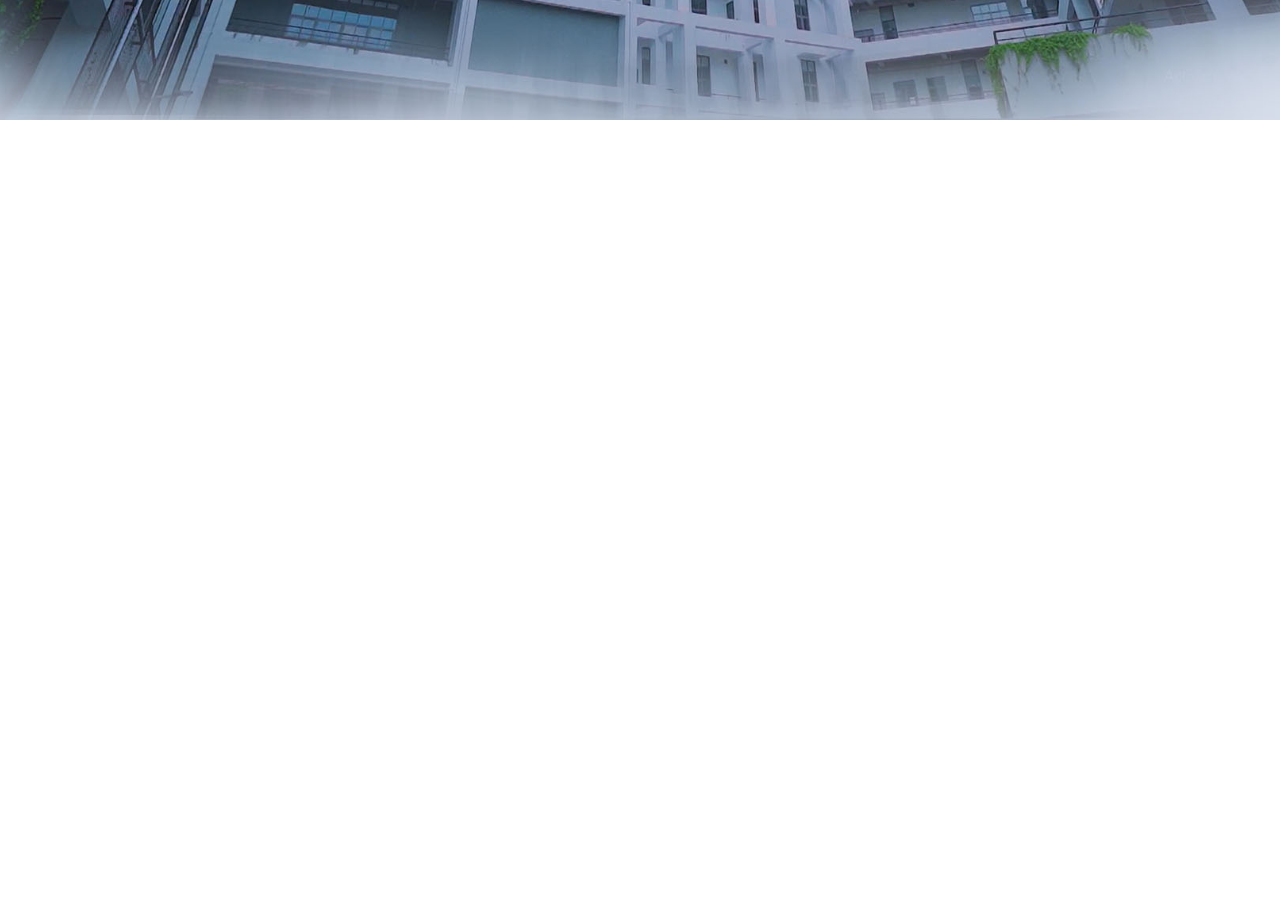
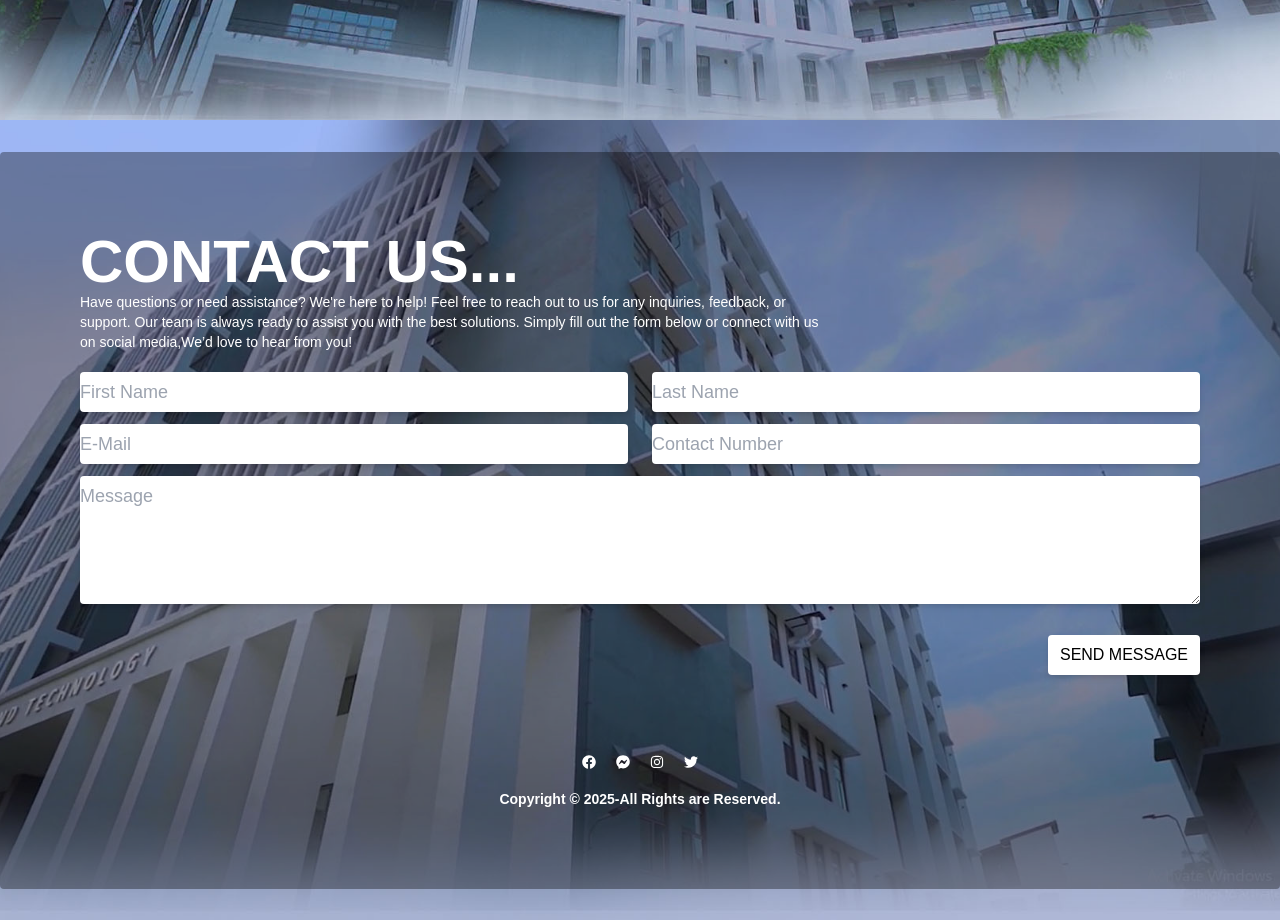
Before and after one commit to zaplink/HallEase-New, a Next.js app: page / in a window 1280 px wide. Shown: the part 680-1600 px from the top of the page. Before the commit the page ends 800 px from the top, so only its background shows below. Built offline with nearby package versions, Linux system fonts and the light colour scheme.

Commit message:
Create Contact page

```diff
--- a/src/app/page.tsx
+++ b/src/app/page.tsx
@@ -1,19 +1,24 @@
-import Login from "./login/page";
+import Login from './login/page';
+import Contactform from '@/components/ui/contactform';
+import { FaFacebook } from 'react-icons/fa';
+import { FaFacebookMessenger } from 'react-icons/fa';
+import { FaInstagram } from 'react-icons/fa';
+import { FaTwitter } from 'react-icons/fa';
 
 export default function Home() {
 	return (
-    <div style={{ position: "relative", height: "100vh" }}>
+		<div style={{ position: 'relative', height: '100vh' }}>
 			{/* Background Section */}
 			<section
 				style={{
 					backgroundImage: "url('/fct1.jpg')",
-          backgroundSize: "cover",
-          backgroundPosition: "center",
-          height: "100vh",
-          position: "absolute",
+					backgroundSize: 'cover',
+					backgroundPosition: 'center',
+					height: '100vh',
+					position: 'absolute',
 					top: 0,
 					left: 0,
-          width: "100%",
+					width: '100%',
 					zIndex: -1,
 				}}
 			></section>
@@ -21,14 +26,78 @@ export default function Home() {
 			{/* Encapsulate login into a flex box */}
 			<div
 				style={{
-          display: "flex",
-          alignItems: "center",
-          justifyContent: "center",
-          height: "100%",
+					display: 'flex',
+					alignItems: 'center',
+					justifyContent: 'center',
+					height: '100%',
 				}}
 			>
-        <Login/>
-
+				<Login />
+			</div>
+			<div
+				style={{
+					backgroundImage: "url('/fct3.jpg')",
+					backgroundSize: 'cover',
+					backgroundPosition: 'center',
+					height: '100vh',
+					position: 'absolute',
+					left: 0,
+					width: '100%',
+					zIndex: -1,
+				}}
+			>
+				<div
+					style={{
+						display: 'flex',
+						alignItems: 'center',
+						justifyContent: 'center',
+						height: '100%',
+					}}
+				>
+					<div className='container mx-auto p-20 bg-black bg-opacity-35 rounded'>
+						<h2 className='text-6xl font-bold text-white no-3 uppercase'>
+							Contact Us...
+						</h2>
+						<p className='text-sm text-white w-full max-w-[750px]'>
+							Have questions or need assistance? We're here to
+							help! Feel free to reach out to us for any
+							inquiries, feedback, or support. Our team is always
+							ready to assist you with the best solutions. Simply
+							fill out the form below or connect with us on social
+							media,We’d love to hear from you!
+						</p>
+						<Contactform />
+						<footer className='mt-20 text-center text-white font-semibold text-sm'>
+							<div className='flex justify-center gap-5 mb-5'>
+								<a
+									href='#'
+									className=' hover:text-slate-500 transition duration-300'
+								>
+									<FaFacebook />
+								</a>
+								<a
+									href='#'
+									className=' hover:text-slate-500 transition duration-300'
+								>
+									<FaFacebookMessenger />
+								</a>
+								<a
+									href='#'
+									className=' hover:text-slate-500 transition duration-300'
+								>
+									<FaInstagram />
+								</a>
+								<a
+									href='#'
+									className=' hover:text-slate-500 transition duration-300'
+								>
+									<FaTwitter />
+								</a>
+							</div>
+							Copyright &copy; 2025-All Rights are Reserved.
+						</footer>
+					</div>
+				</div>
 			</div>
 		</div>
 	);
--- /dev/null
+++ b/src/components/ui/contactform.tsx
@@ -0,0 +1,78 @@
+'use client';
+
+import { useState } from 'react';
+import { useForm } from 'react-hook-form';
+
+const Contactform = () => {
+	const { register, reset, handleSubmit } = useForm();
+	const [msg, setMsg] = useState<string>();
+
+	const dataSubmit = (data: unknown) => {
+		if (data) {
+			setMsg('Thank You for Contacting Us!');
+			reset();
+		}
+	};
+
+	return (
+		<form className='mt-5' onSubmit={handleSubmit(dataSubmit)}>
+			<div className='flex gap-6 my-3'>
+				<div className='w-1/2'>
+					<input
+						type='text'
+						placeholder='First Name'
+						className='w-full text-lg py-1.5 rounded shadow-md outline-none'
+						{...register('firstName', { required: true })}
+					/>
+				</div>
+				<div className='w-1/2'>
+					<input
+						type='text'
+						placeholder='Last Name'
+						className='w-full text-lg py-1.5 rounded shadow-md outline-none'
+						{...register('lastName', { required: true })}
+					/>
+				</div>
+			</div>
+
+			<div className='flex gap-6 my-3'>
+				<div className='w-1/2'>
+					<input
+						type='email'
+						placeholder='E-Mail'
+						className='w-full text-lg py-1.5 rounded shadow-md outline-none'
+						{...register('email', { required: true })}
+					/>
+				</div>
+				<div className='w-1/2'>
+					<input
+						type='tel'
+						placeholder='Contact Number'
+						className='w-full text-lg py-1.5 rounded shadow-md outline-none'
+						{...register('contactnumber')}
+					/>
+				</div>
+			</div>
+
+			<div className='my-3'>
+				<textarea
+					className='w-full text-lg py-1.5 rounded shadow-md outline-none min-h-32'
+					{...register('message')}
+					placeholder='Message'
+				></textarea>
+			</div>
+			<div className='flex items-center justify-end mt-6'>
+				<p className='text-white font-medium text-lg mr-4'>{msg}</p>
+				<button
+					type='submit'
+					className='bg-white rounded text-black hover:bg-slate-500 transition-all ease-linear py-2 px-3 font-medium uppercase shadow-md hover:shadow-lg hover:scale-105 duration-300 flex
+            items-center justify-center space-x-2'
+				>
+					Send Message
+				</button>
+			</div>
+		</form>
+	);
+};
+
+export default Contactform;
```
Also changed, not shown: public/fct3.jpg (added). Lines whose indentation alone changed are shown as unchanged.
